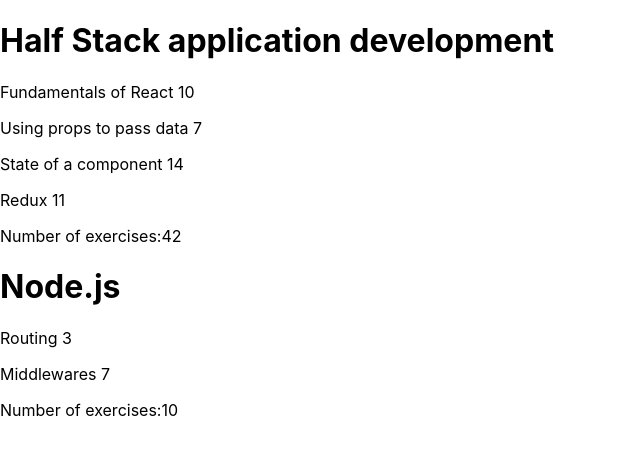
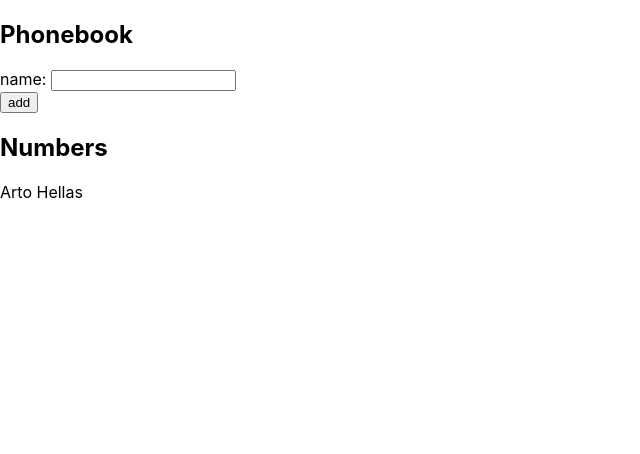
Before and after one commit to PaloPatrik/React-hommeli1, a React (Create React App) app: page / in a window 1280 px wide. Shown: the top 454 px of the page, without its empty margins (0-640 px from the left). Built offline with nearby package versions, Linux system fonts and the light colour scheme.

Commit message:
2.6
Luettelo

```diff
--- a/src/App.jsx
+++ b/src/App.jsx
@@ -1,53 +1,30 @@
-import Course from './Course';
-  const App = () => {
-    const courses = [
-      {
-        name: 'Half Stack application development',
-        id: 1,
-        parts: [
-          {
-            name: 'Fundamentals of React',
-            exercises: 10,
-            id: 1
-          },
-          {
-            name: 'Using props to pass data',
-            exercises: 7,
-            id: 2
-          },
-          {
-            name: 'State of a component',
-            exercises: 14,
-            id: 3
-          },
-          {
-            name: 'Redux',
-            exercises: 11,
-            id: 4
-          }
-        ]
-      },
-      {
-        name: 'Node.js',
-        id: 2,
-        parts: [
-          {
-            name: 'Routing',
-            exercises: 3,
-            id: 1
-          },
-          {
-            name: 'Middlewares',
-            exercises: 7,
-            id: 2
-          }
-        ]
-      }
-    ]
+import { useState } from 'react'
+
+const App = () => {
+  const [persons, setPersons] = useState([
+    { name: 'Arto Hellas' }
+  ])
+  const [newName, setNewName] = useState('')
+
+  const handleSubmit = (event) => {
+    event.preventDefault()
+    setPersons([...persons, {name: newName}])
+  }
 
   return (
     <div>
-      <Course course={courses} />
+      <h2>Phonebook</h2>
+      <form onSubmit={handleSubmit}>
+        <div>
+          name: <input onChange={(e) => setNewName(e.target.value)}/>
+        </div>
+        <div>
+          <button type="submit">add</button>
+        </div>
+      </form>
+      <h2>Numbers</h2>
+      {persons.map((persons) =>
+      <p>{persons.name}</p>)}
     </div>
   )
 }
```
